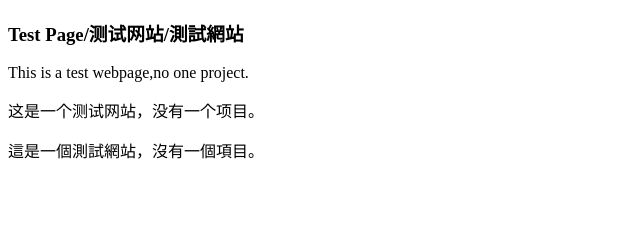
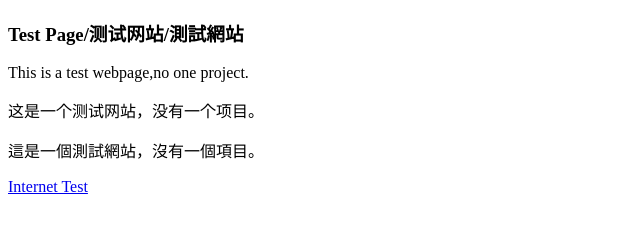
Before and after one commit to xinxin2021/test, a plain HTML site: page index.html in a window 1280 px wide. Shown: the whole page, without its empty margins (0-640 px from the left). Drawn offline with Linux system fonts and the light colour scheme.

Commit message:
Update index.html

```diff
--- a/index.html
+++ b/index.html
@@ -9,5 +9,6 @@
     <p>This is a test webpage,no one project.</p>
     <p>这是一个测试网站，没有一个项目。</p>
     <p>這是一個測試網站，沒有一個項目。</p>
+    <a href="https://xinxin2021.github.io/test/itest/">Internet Test</a>
 </body>
 </html>
```
